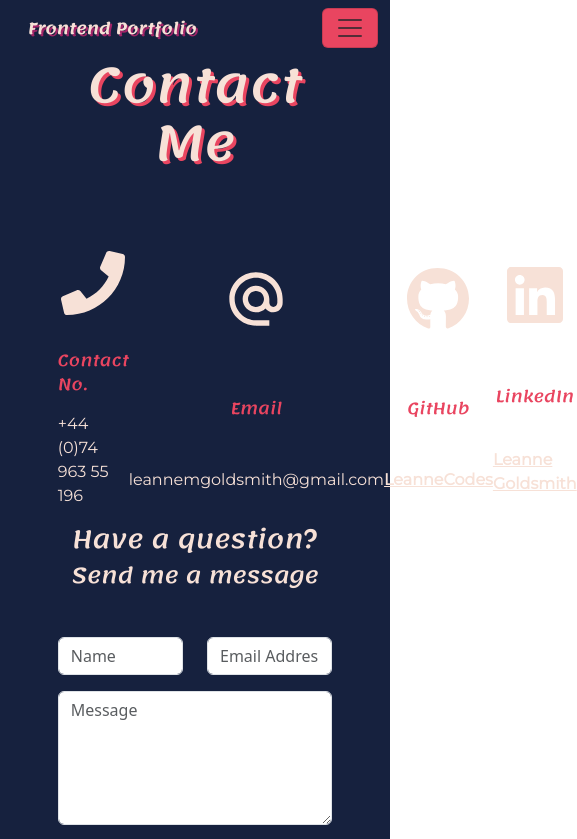
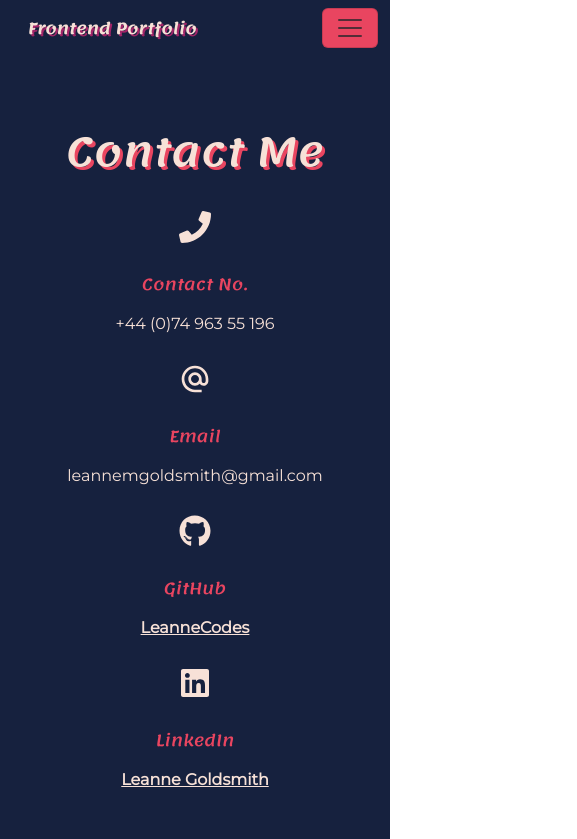
Before and after one commit to LeanneCodes/react-portfolio, a React (Vite) app: page /react-portfolio/contact in a window 390 px wide. Shown: the top 839 px of the page, 577 px wide, since content can reach past the window. Built offline with nearby package versions, Linux system fonts and the light colour scheme.

Commit message:
make contact section responsive

```diff
--- a/src/components/pages/Contact.jsx
+++ b/src/components/pages/Contact.jsx
@@ -45,8 +45,8 @@ const Contact = () => {
     // contact info
     <div className='contact-container container-fluid'>
       <div className='w-75 mx-auto'>
-        <h1>Contact Me</h1>
-        <div className='d-flex flex-row justify-content-around'>
+        <h1 className='mt-4 contact-title'>Contact Me</h1>
+        <div className='contact-grid'>
           <div className='contact-info'>
             <div className='contact-icon'>{<FaPhone />}</div>
             <p>Contact No.</p>
@@ -71,8 +71,8 @@ const Contact = () => {
       </div>
 
       {/* contact form */}
-      <div className='w-75 mx-auto'>
-        <div>
+      <div className='w-75 mx-auto message-container'>
+        <div className='email-header'>
           <h2 className='message'>Have a question?</h2>
           <h4 className='message'>Send me a message</h4>
         </div>
@@ -82,7 +82,7 @@ const Contact = () => {
               <input type="text" name="user_name" className="form-control" placeholder="Name" aria-label="Name" required />
             </div>
             <div className="col">
-              <input type="email" name="user_email" className="form-control" id="inputEmail4" placeholder='Email Address' required />
+              <input type="email" name="user_email" className="form-control" id="inputEmail4" placeholder='Email' required />
             </div>
           </div>
           <div className='row mt-3'>
--- a/src/components/styles/Contact.css
+++ b/src/components/styles/Contact.css
@@ -3,6 +3,11 @@
     display: flex;
     flex-direction: column;
     justify-content: space-evenly;
+}
+
+.contact-grid {
+    display: grid;
+    grid-template-columns: auto auto auto auto;
 }
 
 .contact-info {
@@ -38,3 +43,72 @@
     border: 1px solid var(--coral);
     color: white;
 }
+
+@media screen and (max-width: 1024px) {
+    .contact-grid {
+        display: grid;
+        grid-template-columns: 1fr 1fr;
+        margin-bottom: 2rem;
+    }
+
+    .contact-icon {
+        font-size: 2rem;
+    }
+
+    .contact-title {
+        font-size: 3.5rem !important;
+        padding: 1rem 0 !important;
+    }
+
+    .contact-container {
+        padding: 2rem;
+    }
+
+    .message-container {
+        margin-top: 3rem;
+    }
+}
+
+@media screen and (max-width: 768px) {
+    .contact-grid {
+        display: grid;
+        grid-template-columns: 1fr 1fr;
+        margin-bottom: 2rem;
+    }
+}
+
+@media screen and (max-width: 425px) {
+    .contact-grid {
+        display: grid;
+        grid-template-columns: 1fr;
+        margin-bottom: 2rem;
+    }
+
+    .message-container {
+        margin-top: 1rem;
+    }
+
+    .contact-title {
+        font-size: 2.5rem !important;
+    }
+}
+
+@media screen and (max-width: 320px) {
+    .contact-grid {
+        display: grid;
+        grid-template-columns: 225px;
+        margin-bottom: 2rem;
+    }
+
+    .email-header h2 {
+        font-size: 22px !important;
+    }
+
+    .email-header h4 {
+        font-size: 16px !important;
+    }
+
+    .contact-title {
+        font-size: 2rem !important;
+    }
+}
```
